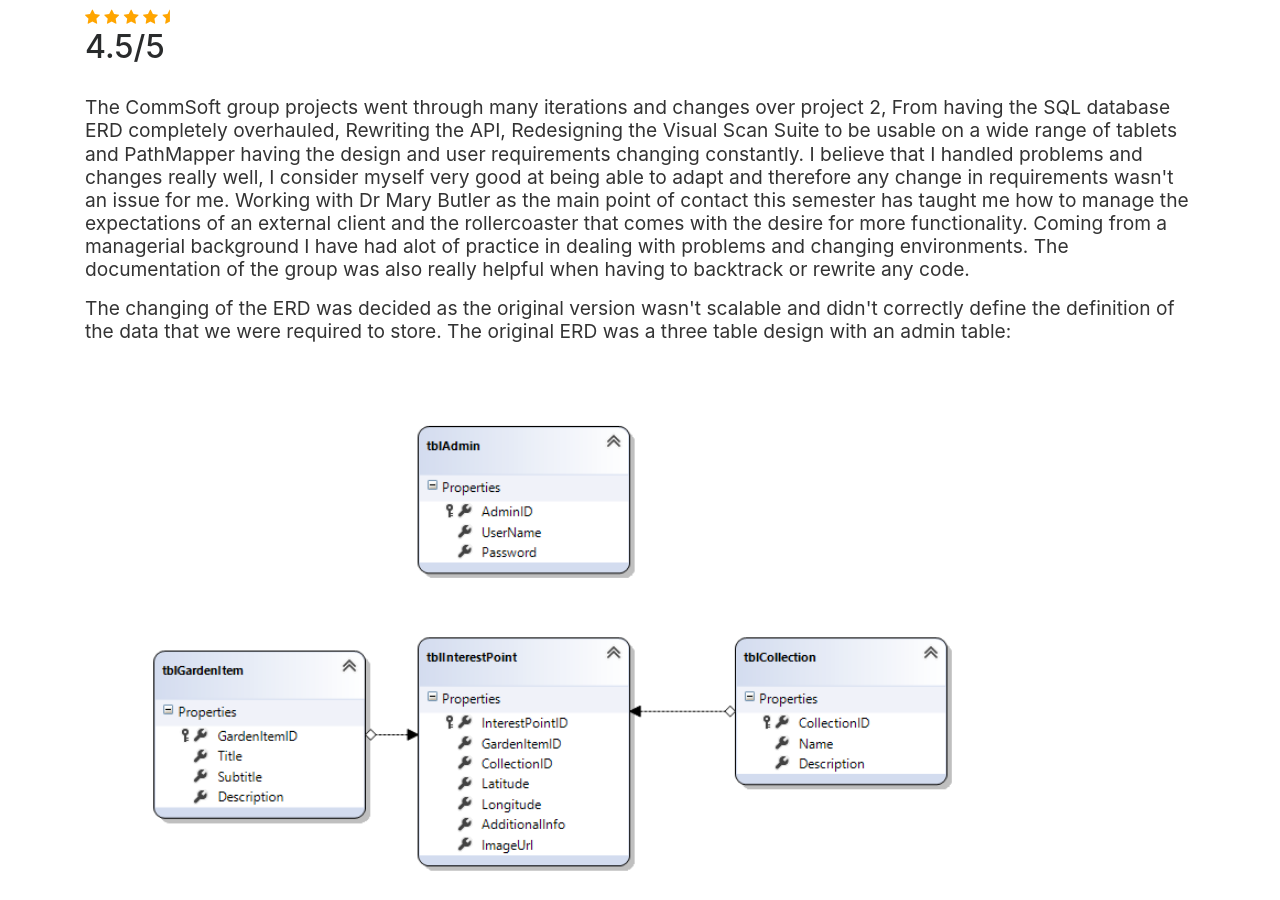
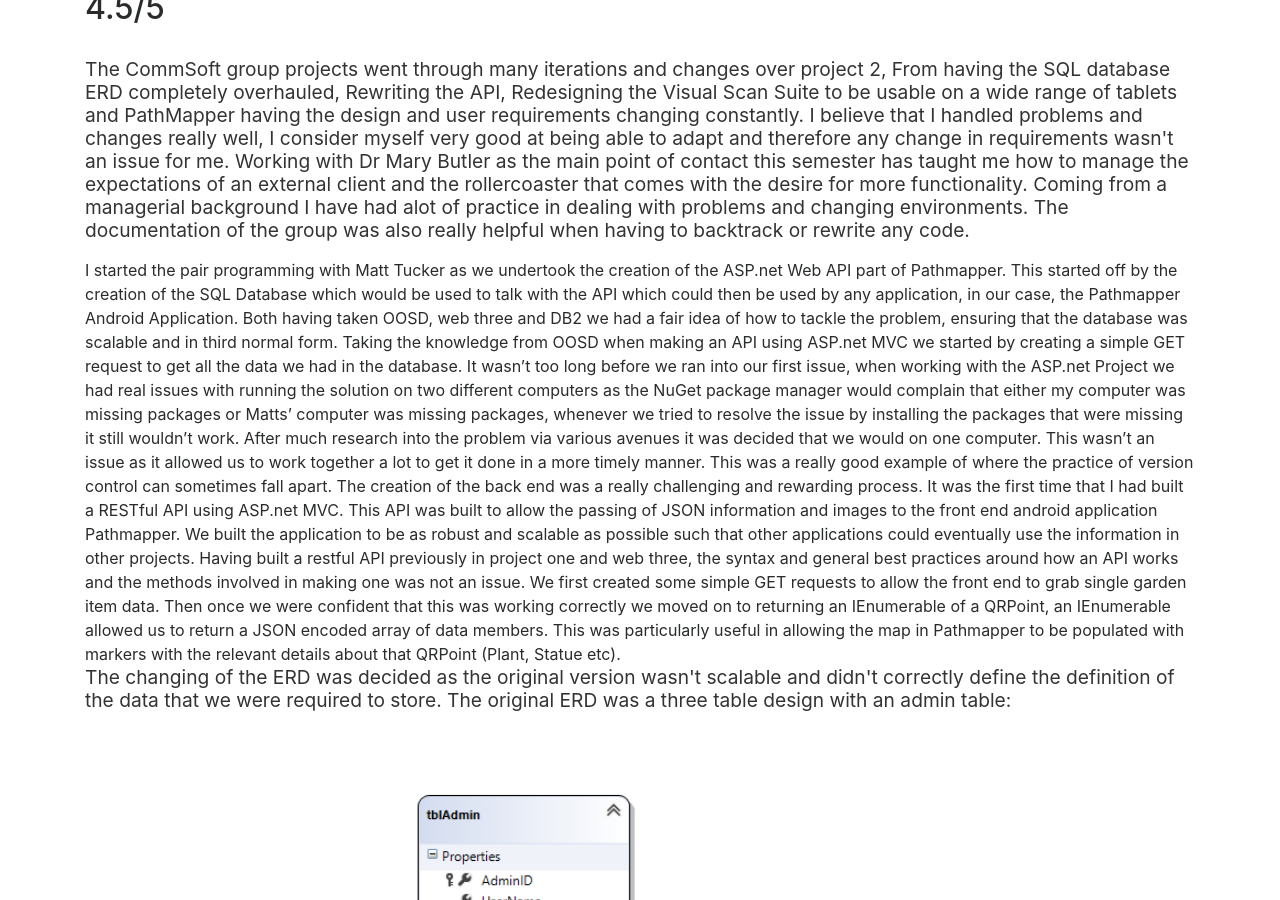
Before and after one commit to aberhjk1/aberhjk1.github.io, a Jekyll site: the page built from selfreview.html, in a window 1280 px wide and 900 px high, scrolled down 2750 px. Built offline with Jekyll 4.4.1, drawn with Linux system fonts in a browser that asks for light colours; nearby versions of some CDN libraries.

Commit message:
Update selfreview.html

```diff
--- a/selfreview.html
+++ b/selfreview.html
@@ -86,6 +84,9 @@ be usable on a wide range of tablets and PathMapper having the design and user r
 Dr Mary Butler as the main point of contact this semester has taught me how to manage the expectations of an external client and the rollercoaster that comes with the desire for more functionality.
 Coming from a managerial background I have had alot of practice in dealing with problems and changing environments. The documentation of the group was also really helpful when having to backtrack or rewrite any code.</p>
 
+I started the pair programming with Matt Tucker as we undertook the creation of the ASP.net Web API part of Pathmapper. This started off by the creation of the SQL Database which would be used to talk with the API which could then be used by any application, in our case, the Pathmapper Android Application. Both having taken OOSD, web three and DB2 we had a fair idea of how to tackle the problem, ensuring that the database was scalable and in third normal form. Taking the knowledge from OOSD when making an API using ASP.net MVC we started by creating a simple GET request to get all the data we had in the database. It wasn’t too long before we ran into our first issue, when working with the ASP.net Project we had real issues with running the solution on two different computers as the NuGet package manager would complain that either my computer was missing packages or Matts’ computer was missing packages, whenever we tried to resolve the issue by installing the packages that were missing it still wouldn’t work. After much research into the problem via various avenues it was decided that we would on one computer. This wasn’t an issue as it allowed us to work together a lot to get it done in a more timely manner. This was a really good example of where the practice of version control can sometimes fall apart.
+
+The creation of the back end was a really challenging and rewarding process. It was the first time that I had built a RESTful API using ASP.net MVC. This API was built to allow the passing of JSON information and images to the front end android application Pathmapper. We built the application to be as robust and scalable as possible such that other applications could eventually use the information in other projects. Having built a restful API previously in project one and web three, the syntax and general best practices around how an API works and the methods involved in making one was not an issue. We first created some simple GET requests to allow the front end to grab single garden item data. Then once we were confident that this was working correctly we moved on to returning an IEnumerable of a QRPoint, an IEnumerable allowed us to return a JSON encoded array of data members. This was particularly useful in allowing the map in Pathmapper to be populated with markers with the relevant details about that QRPoint (Plant, Statue etc).
 <p>The changing of the ERD was decided as the original version wasn't scalable and didn't correctly define the definition of the data that
    we were required to store.
 
```
Also changed, not shown: other parts of selfreview.html (+0 -2 lines).
